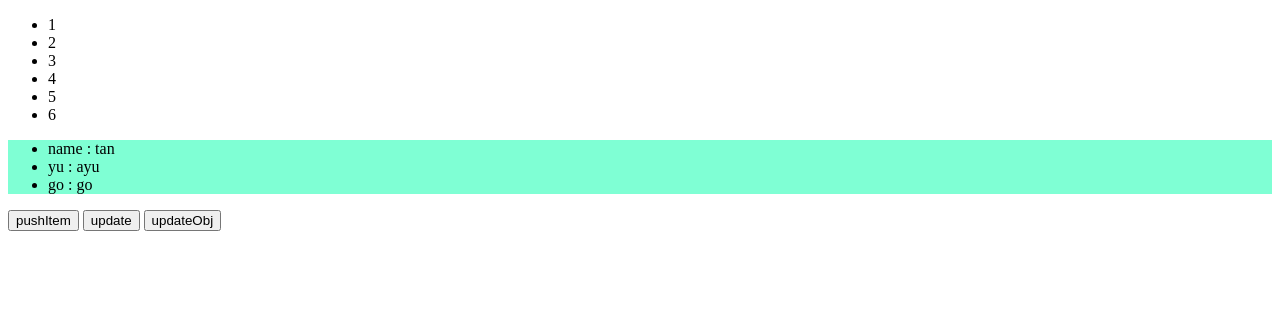
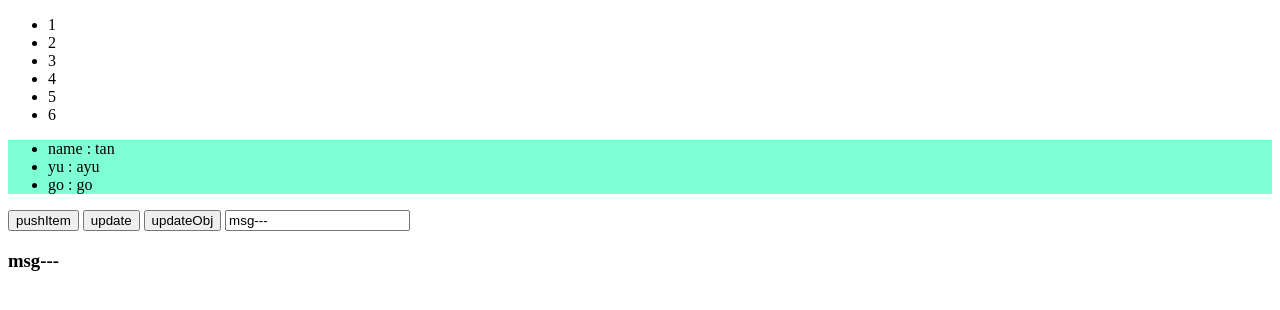
Before and after one commit to curtainTan/myStudy, a plain HTML site: page vue/第一天/index.html in a window 1280 px wide. Drawn offline with nearby package versions, Linux system fonts and the light colour scheme.

Commit message:
完成第一部分

```diff
--- a/vue/第一天/index.html
+++ b/vue/第一天/index.html
@@ -21,6 +21,8 @@
         <button @click="push" >pushItem</button>
         <button @click="update" >update</button>
         <button @click="updateObj" >updateObj</button>
+        <input type="text" v-model.lazy="msg" >
+        <h3>{{ msg }}</h3>
     </div>
 
     <script src="https://cdn.jsdelivr.net/npm/vue/dist/vue.js"></script>
@@ -34,7 +36,8 @@
                     name: "tan",
                     yu: "ayu",
                     go: "go"
-                }
+                },
+                msg: "msg---"
             },
             methods: {
                 push: function(){
```
Also changed, not shown: 1 other file.
